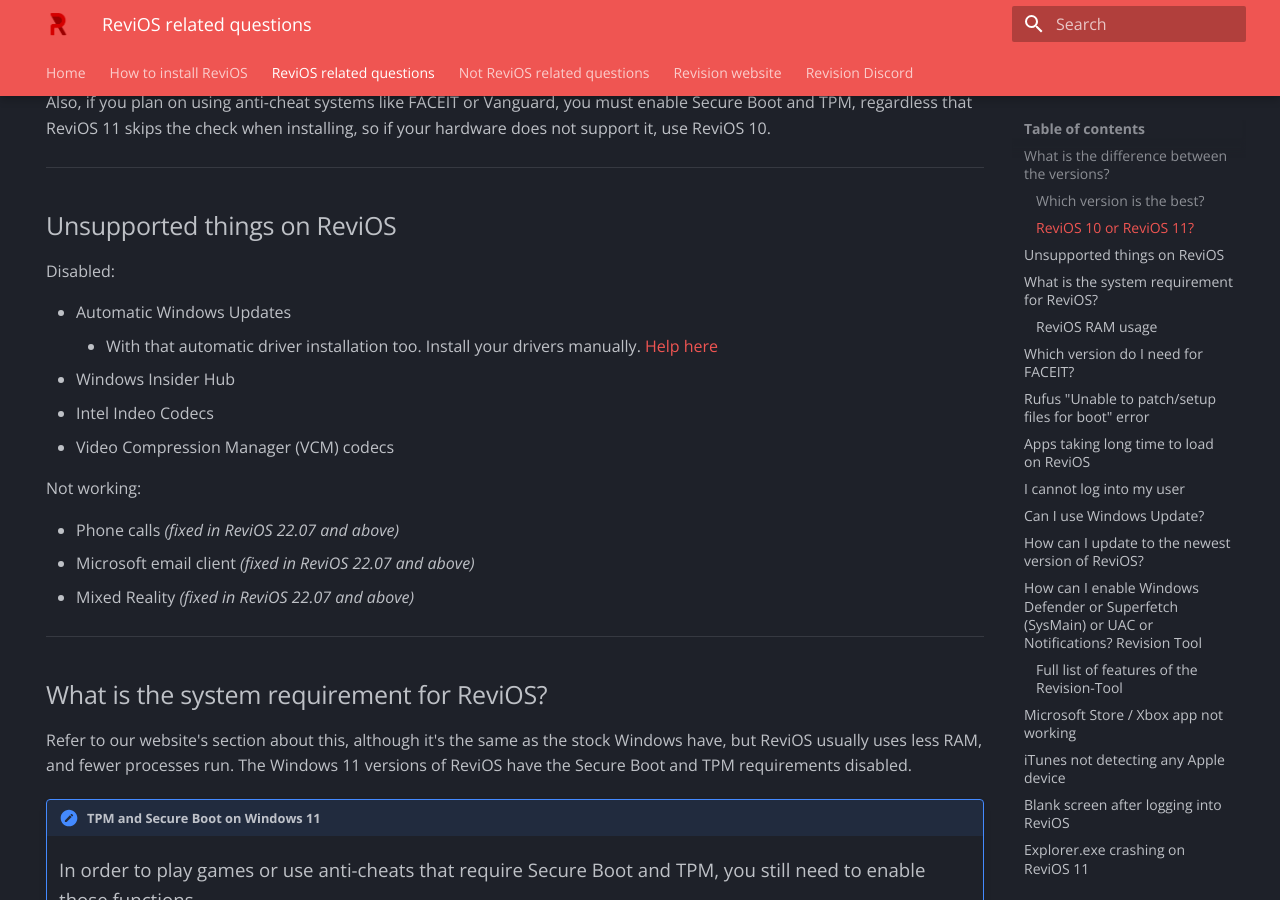
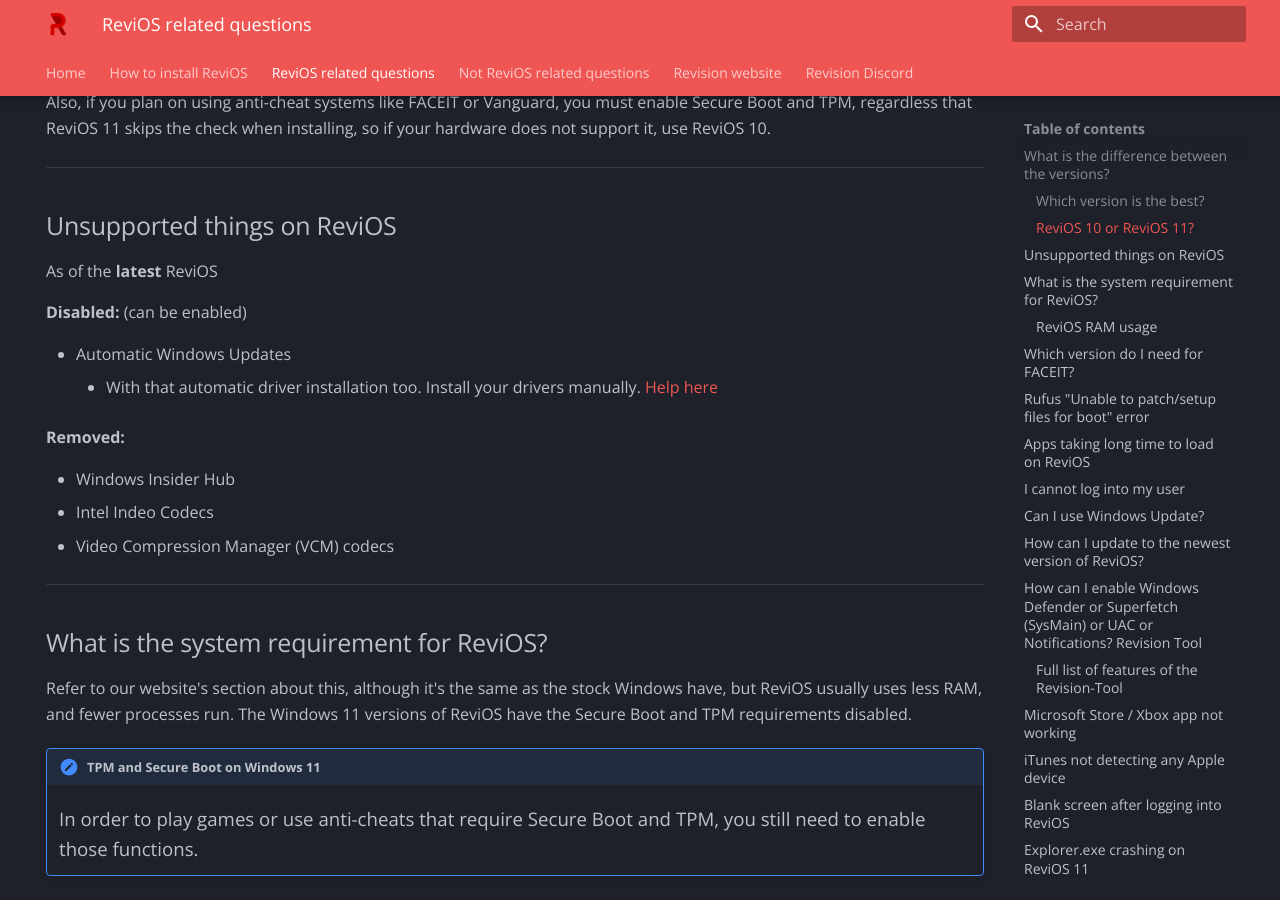
Before and after one commit to dkovacs24/ReviOS_faq, an MkDocs documentation site: the page built from docs/related.md, in a window 1280 px wide and 900 px high, scrolled down 887 px. Built offline with MkDocs 1.6.1 and Material for MkDocs 9.7.7, drawn with Linux system fonts in a browser that asks for light colours.

Commit message:
move insider and codecs to removed section, remove not working

```diff
--- a/docs/related.md
+++ b/docs/related.md
@@ -55,19 +55,18 @@
 
 ## Unsupported things on ReviOS
 
-Disabled:
+As of the **latest** ReviOS
+
+**Disabled:** (can be enabled)
 
 - Automatic Windows Updates
     - With that automatic driver installation too. Install your drivers manually. [Help here](not-related.md#internetsoundbluetoothother-hardware-not-working)
+
+**Removed:**
+
 - Windows Insider Hub
 - Intel Indeo Codecs
 - Video Compression Manager (VCM) codecs
-
-Not working:
-
-- Phone calls *(fixed in ReviOS 22.07 and above)*
-- Microsoft email client *(fixed in ReviOS 22.07 and above)*
-- Mixed Reality *(fixed in ReviOS 22.07 and above)*
 
 ---
 
```
